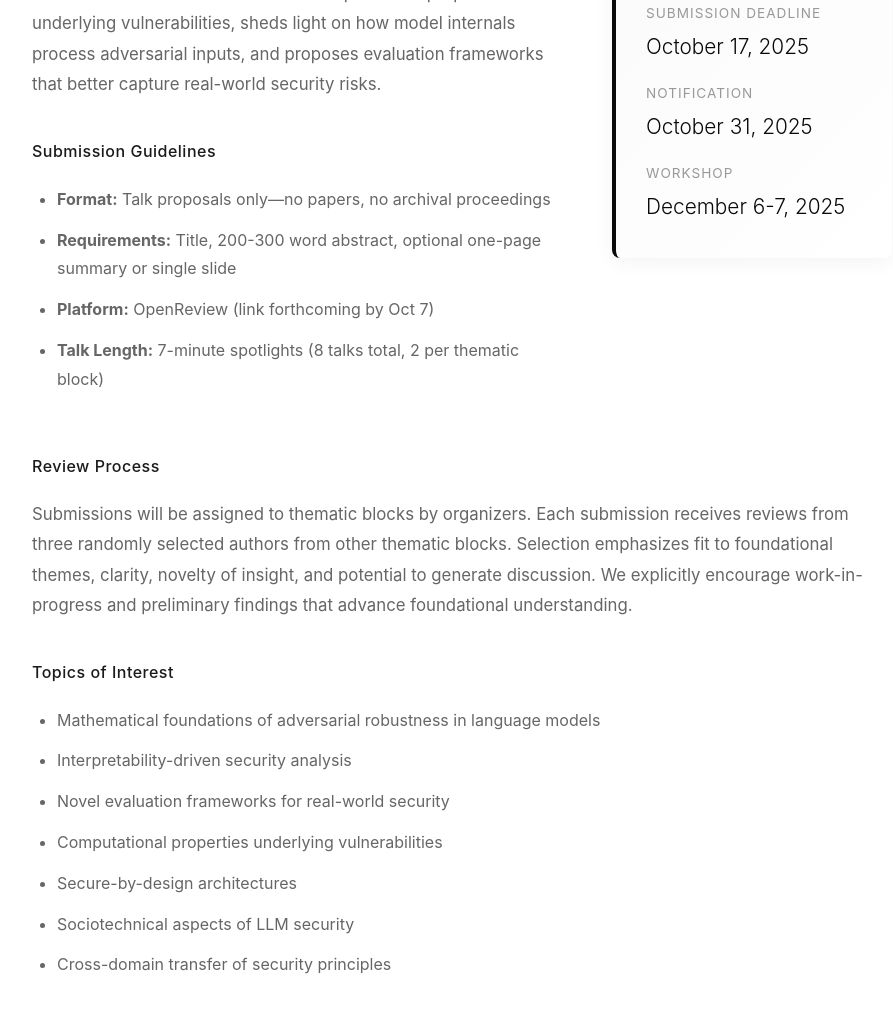
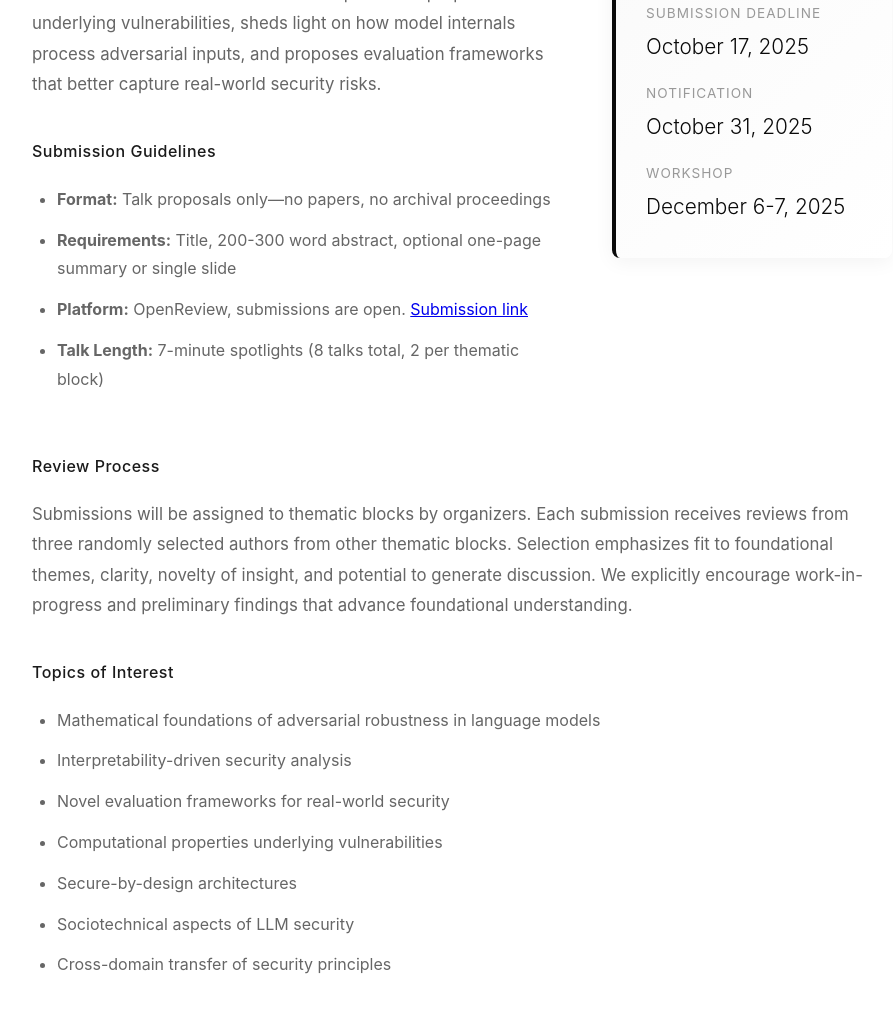
Before and after one commit to llmsec-eurips/llmsec-eurips.github.io, a plain HTML site: page index.html in a window 1280 px wide. Shown: the part 4936-5949 px from the top of the page, without its empty margins (178-1071 px from the left). Drawn offline with Linux system fonts and the light colour scheme; animation ran at ten frames a second.

Commit message:
openreview link

```diff
--- a/index.html
+++ b/index.html
@@ -1056,7 +1056,7 @@
                     <ul>
                         <li><strong>Format:</strong> Talk proposals only—no papers, no archival proceedings</li>
                         <li><strong>Requirements:</strong> Title, 200-300 word abstract, optional one-page summary or single slide</li>
-                        <li><strong>Platform:</strong> OpenReview (link forthcoming by Oct 7)</li>
+                        <li><strong>Platform:</strong> OpenReview, submissions are open. <a href="https://openreview.net/group?id=EurIPS.cc/2025/Workshop/LLMSEC">Submission link</a></li>
                         <li><strong>Talk Length:</strong> 7-minute spotlights (8 talks total, 2 per thematic block)</li>
                     </ul>
                 </div>
```
